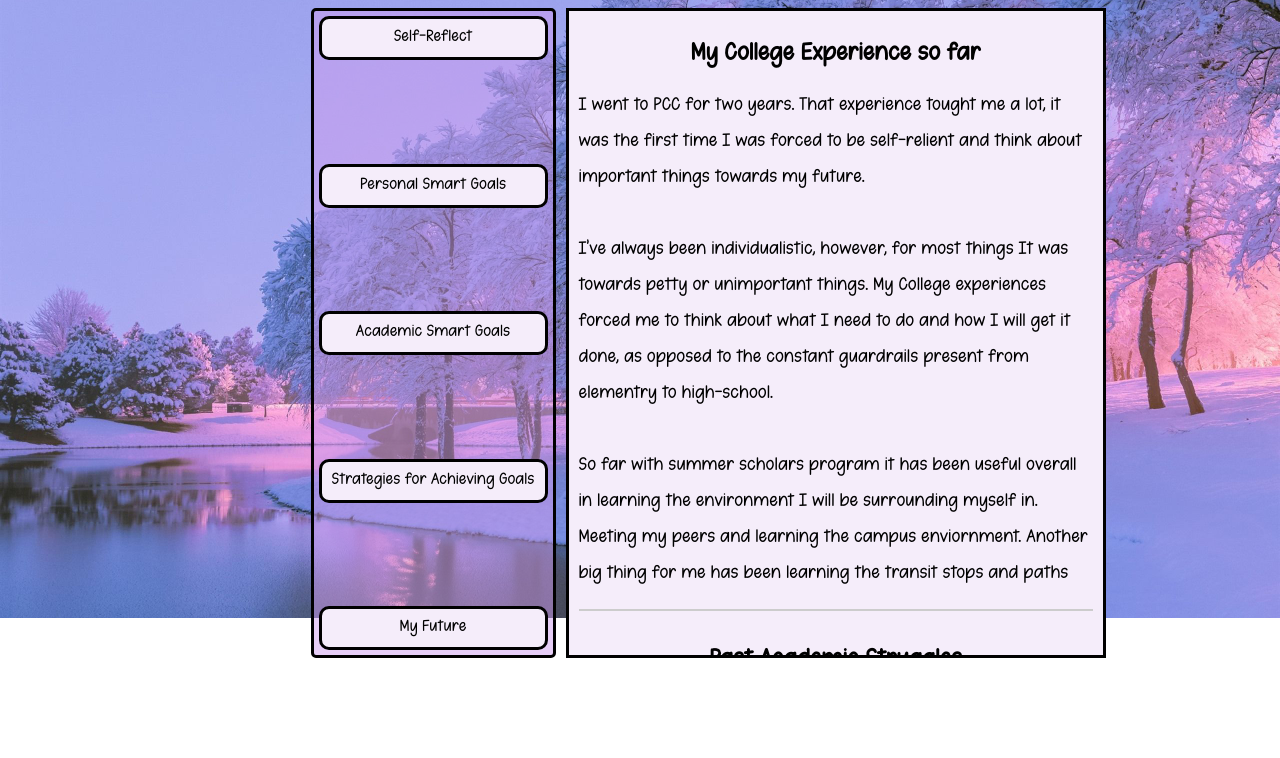
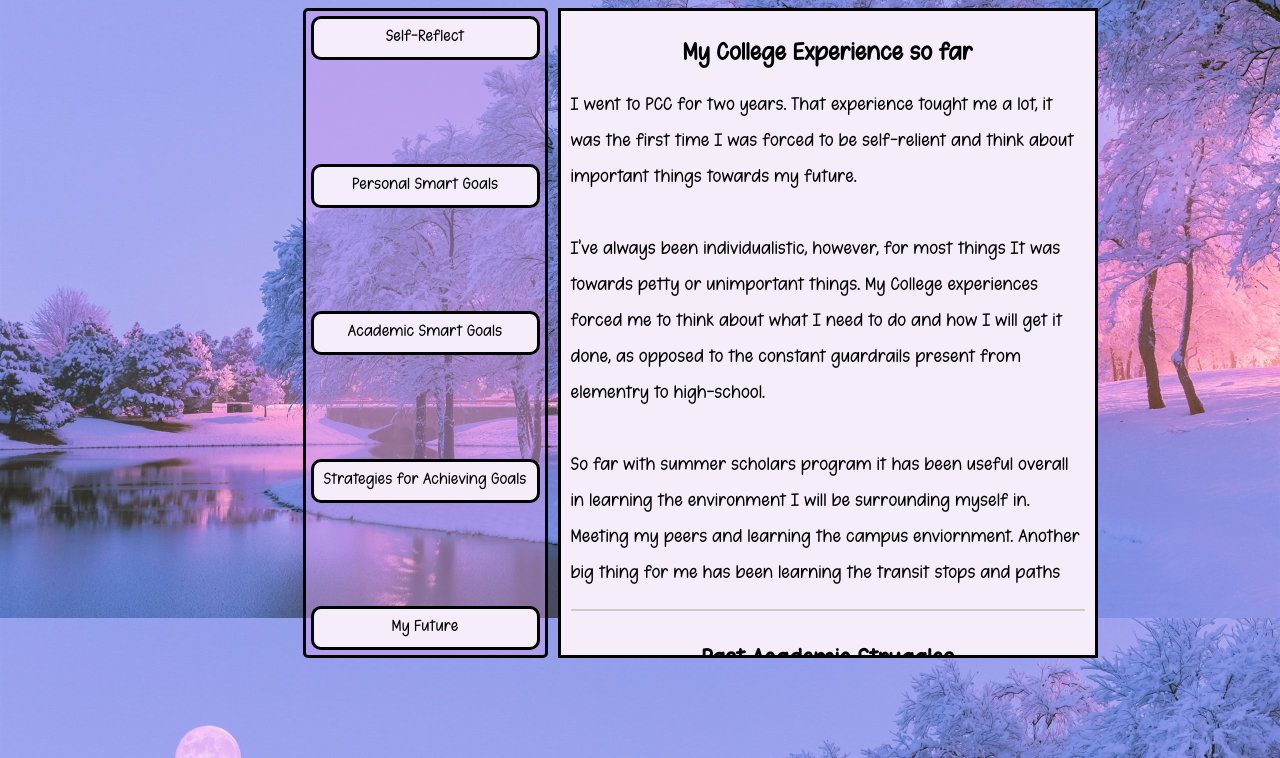
Before and after one commit to Goober11011/finalprojectwebsite, a plain HTML site: page index.html in a window 1280 px wide. Shown: the part 182-940 px from the top of the page. Before the commit the page ends 870 px from the top, so only its background shows below. Drawn offline with Linux system fonts and the light colour scheme.

Commit message:
fixed scroll and background

```diff
--- a/style.css
+++ b/style.css
@@ -12,8 +12,9 @@ hr {
 	padding: 0;
 }
 
-body{
-	overflow: auto;
+body {
+	margin: 0;
+	background: transparent;
 }
 
 html {
@@ -21,9 +22,10 @@ html {
 	background-repeat: no-repeat;
 	background-size: cover;
 	background-position: center;
-	height: 100%;
+	background-attachment: fixed;
 
 	font-family: onlineFont;
+	overflow: auto;
 }
 
 h1 {
```
